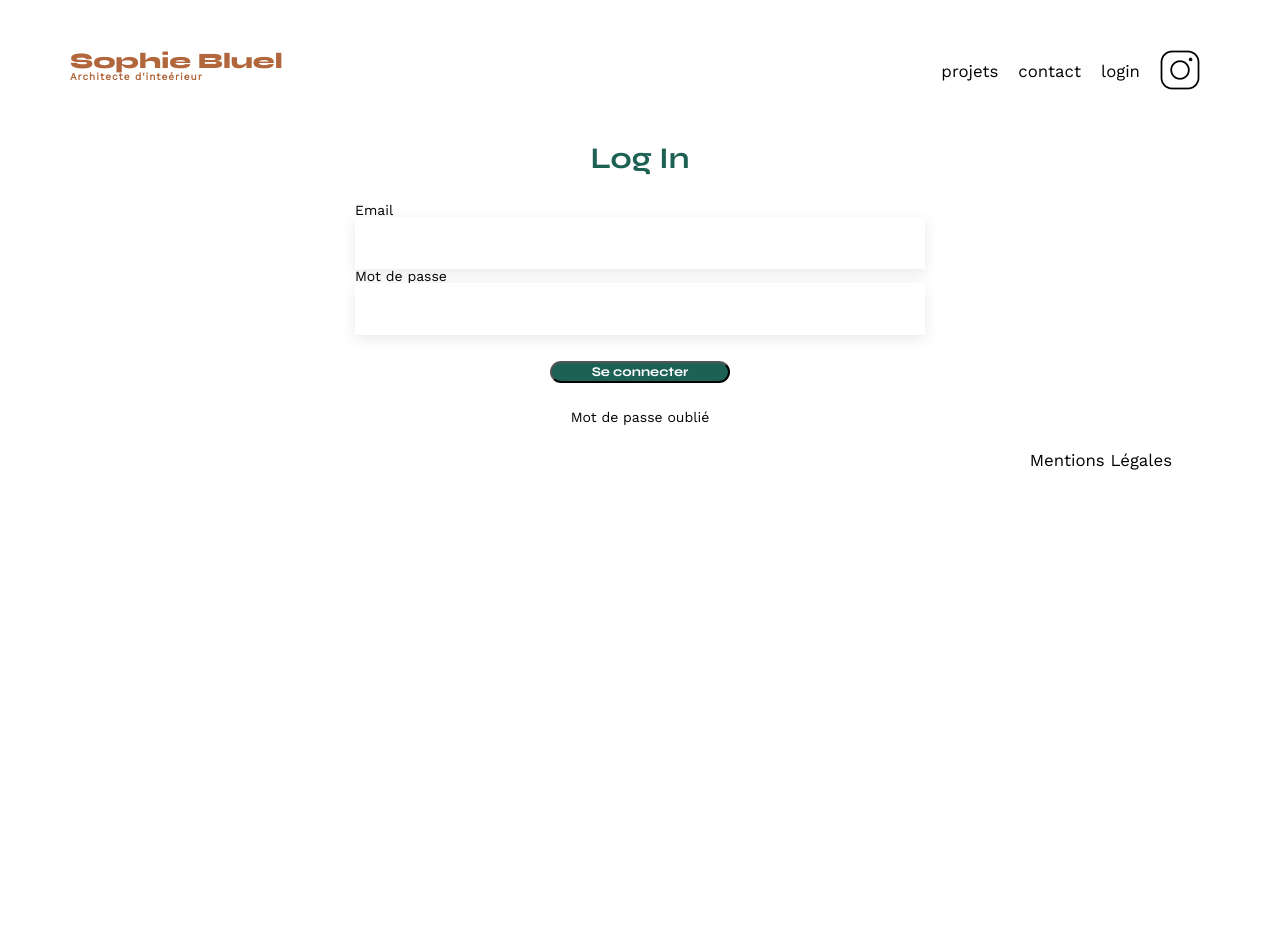
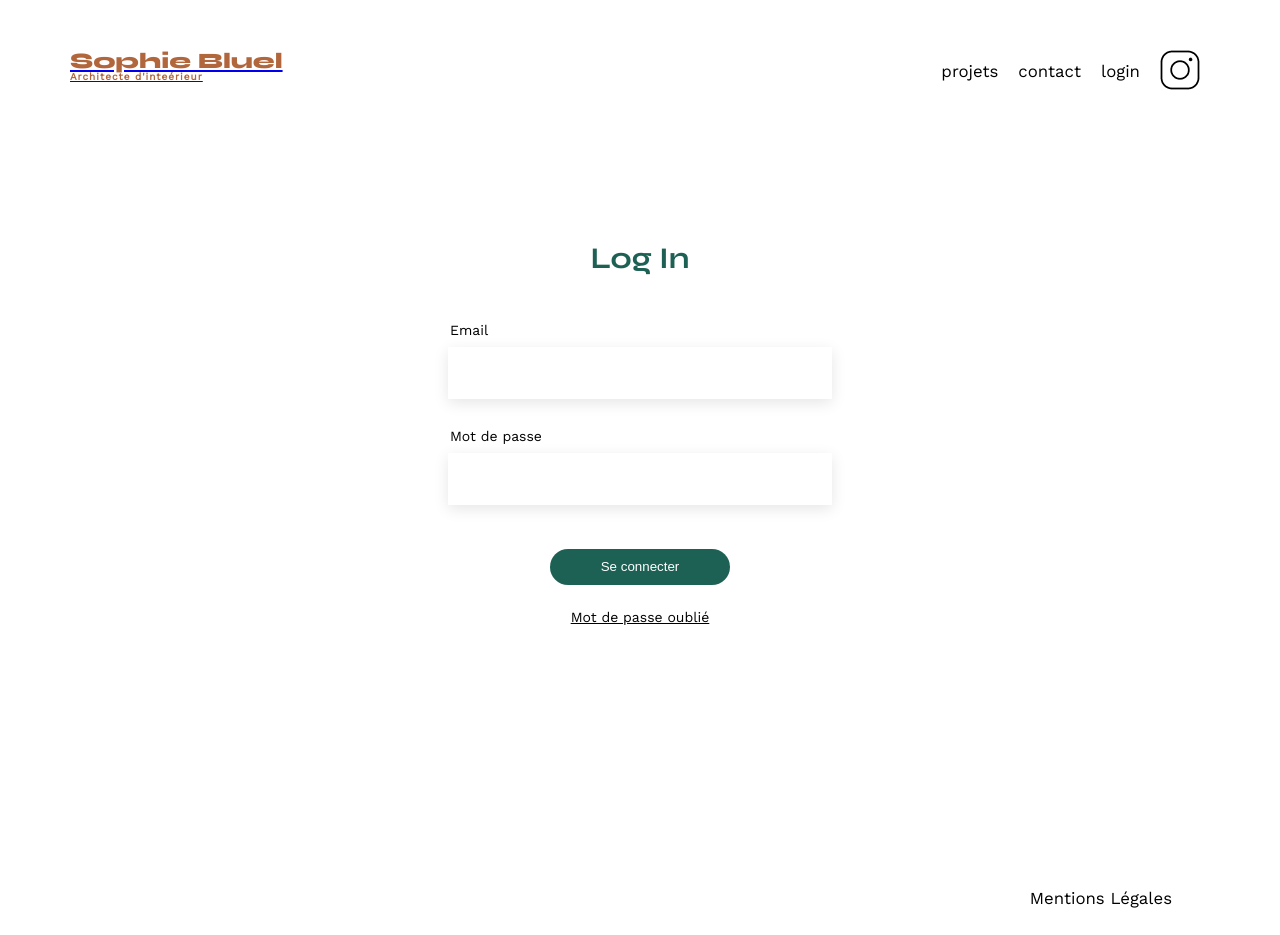
Before and after one commit to Mathieu012801/OCR6, a plain HTML site: page FrontEnd/login.html in a window 1280 px wide. Before the commit the page ends 800 px from the top, so only its background shows below. Drawn offline with nearby package versions, Linux system fonts and the light colour scheme.

Commit message:
Login foctionnel

```diff
--- /dev/null
+++ b/FrontEnd/assets/login.js
@@ -0,0 +1,43 @@
+// Attache un gestionnaire d'événement au bouton de connexion lorsque le clic se produit
+document.getElementById('btnConnexion').addEventListener('click', function(event) {
+  event.preventDefault(); // Empêche le comportement par défaut du formulaire
+
+  // Récupère les valeurs des champs d'email et de mot de passe
+  const email = document.getElementById('email').value;
+  const password = document.getElementById('password').value;
+
+  // Crée un objet avec les données de connexion
+  const loginData = {
+      email: email,
+      password: password
+  };
+
+  // Effectue une requête POST asynchrone vers l'API de connexion
+  fetch('http://localhost:5678/api/users/login', {
+      method: 'POST',
+      headers: {
+          'Content-Type': 'application/json' // Définit le type de contenu de la requête comme JSON
+      },
+      body: JSON.stringify(loginData) // Convertit les données de connexion en chaîne JSON
+  })
+  .then(response => response.json()) // Récupère la réponse et la convertit en JSON
+  .then(data => {
+      // Vérifie si la réponse contient un identifiant d'utilisateur et un jeton
+      if (data.userId && data.token) {
+          const token = data.token;
+
+          // Stocke le jeton dans le stockage local du navigateur
+          localStorage.setItem('token', token);
+
+          // Redirige vers la page d'accueil
+          window.location.href = './index.html';
+      } else {
+          // Affiche une alerte en cas de réponse invalide
+          alert('Erreur de connexion : Réponse invalide');
+      }
+  })
+  .catch(error => {
+      // Affiche une erreur en cas d'échec de la requête
+      console.error('Erreur lors de la requête de login:', error);
+  });
+});
--- a/FrontEnd/assets/style.css
+++ b/FrontEnd/assets/style.css
@@ -89,6 +89,10 @@ nav ul {
 	align-items: center;
 	list-style-type: none;
 
+}
+nav a{
+	text-decoration: none;
+	color: black;
 }
 nav li {
 	padding: 0 10px;
@@ -211,34 +215,38 @@ footer nav ul {
 }
 
 /* Login */
-#container {
-	width: 50%;
-	margin: auto;
+#login h2{
+    text-align: center;
+    margin: 150px 0 50px 0;
 }
-  #container h2 {
-	text-align: center;
-	margin-bottom: 30px;
-  }
-  #container #login {
-	text-align: left;
+#login form{
     display: flex;
     flex-direction: column;
+    justify-content: center;
 }
-  #container #login .forget {
-	text-align: center;
+#login label {
+    margin: 0 380px;
 }
-  #container #login .forget a {
-	color: black;
+#login input {
+    width: 380px;
+    height: 50px;
+    margin: 10px auto 30px auto;
+    border: none;
+    box-shadow: 0px 4px 14px rgba(0, 0, 0, 0.1);
 }
 
-  a{
-	text-decoration: none;
-	color: inherit;
+.connexion {
+    width: 180px;
+    height: 36px;
+    margin: 0 auto;
+    color: white;
+    background: #1D6154;
+    border: none;
+    border-radius: 60px;
 }
 
-  .styleb{
-	height: 50px;
-    font-size: 1.2em;
-    border: none;
-    box-shadow: 0px 4px 14px rgba(0, 0, 0, 0.09);
+#login a {
+    text-align: center;
+    color: black;
+    margin: 25px 25px 19% 25px;
 }
--- a/FrontEnd/login.html
+++ b/FrontEnd/login.html
@@ -4,55 +4,37 @@
     <meta charset="UTF-8">
     <title>Sophie Bluel - Architecte d'intérieur</title>
     <meta name="viewport" content="width=device-width, initial-scale=1.0">
-	<link rel="preconnect" href="https://fonts.googleapis.com">
-	<link rel="preconnect" href="https://fonts.gstatic.com" crossorigin>
+    <link rel="preconnect" href="https://fonts.googleapis.com%22%3E/
+    <link rel="preconnect" href="https://fonts.gstatic.com/" crossorigin>
     <link href="https://fonts.googleapis.com/css2?family=Syne:wght@700;800&family=Work+Sans&display=swap" rel="stylesheet">
     <meta name="description" content="">
     <link rel="stylesheet" href="./assets/style.css">
 </head>
 <body>
 <header>
-        <h1>Sophie Bluel <span>Architecte d'inteérieur</span></h1>
+    <a href="./index.html"><h1>Sophie Bluel <span>Architecte d'inteérieur</span></h1></a>
     <nav>
         <ul>
-            <a href="./index.html">
-              <li>projets
-              </li>
-            </a>
-            <a href="/FrontEnd/#contact">
-              <li>contact
-              </li>
-            </a>
-            <a href="/FrontEnd/login.html" class="active">
-              <li>login
-              </li>
-            </a>
+            <a href=".#portfolio"><li>projets</li></a>
+            <a href=".#contact"><li>contact</li></a>
+            <li>login</li>
             <li><img src="./assets/icons/instagram.png" alt="Instagram"></li>
         </ul>
     </nav>
 </header>
 <main>
-        <main>
-            <section id="container">
+    <section id="login">
         <h2>Log In</h2>
-              <form action="" method="post" id="login">
-                <label for="email">
-                  <p>Email</p>
-                </label>
-                <input class="styleb" type="email" name="name" id="email" class="write-bar" required>
-                <label for="psw">
-                  <p>Mot de passe</p>
-                </label>
-                <input class="styleb" type="password" name="psw" id="password" class="write-bar" required>
-                <p id="wrong-psw"></p>
-                <input type="submit" id="connect" value="Se connecter"></input>
-                <div class="forget">
+        <form>
+            <label for="email">Email</label>
+            <input type="email" name="email" id="email">
+            <label for="passeword">Mot de passe</label>
+            <input type="password" name="mot de passe" id="password"></input><br>
+            <button type="submit" class="connexion" id="btnConnexion">Se connecter</button>
             <a href="#">Mot de passe oublié</a>
-                </div>
         </form>
     </section>
 </main>
-          <footer id="login">
 <footer>
     <nav>
         <ul>
@@ -60,4 +42,6 @@
         </ul>
     </nav>
 </footer>
-      </main>
+<script src="./assets/login.js"></script>
+</body>
+</html>
```
Lines whose indentation alone changed are shown as unchanged.
